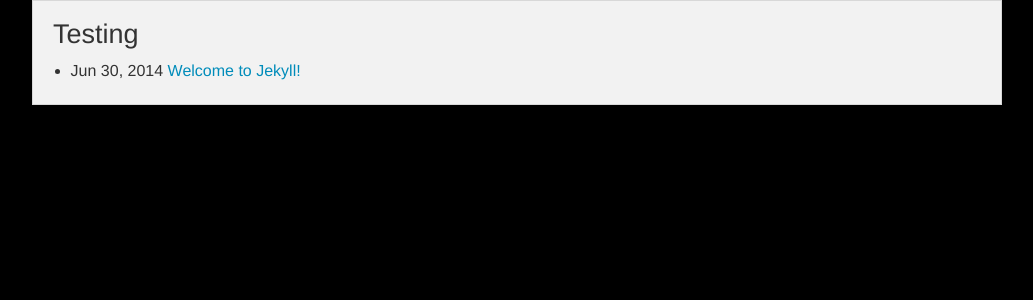
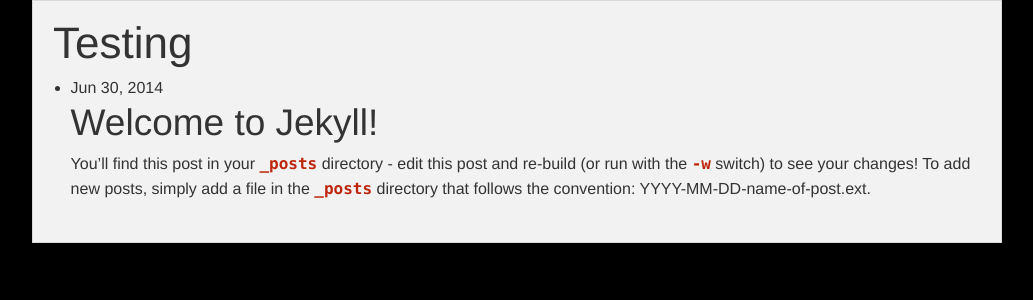
Before and after one commit to mikpou/mikpou.github.io, a Jekyll site: the page built from index.html, in a window 1280 px wide. Shown: the top 300 px of the page, without its empty margins (123-1156 px from the left). Built offline with Jekyll 4.4.1, drawn with Linux system fonts in a browser that asks for light colours.

Commit message:
Added post excerpt

```diff
--- a/index.html
+++ b/index.html
@@ -5,12 +5,13 @@
     <div class="row">
       <div class="large-12 columns">
         <div class="panel">
-          <h3>Testing</h3>
+          <h1>Testing</h1>
           <ul class="posts">
             {% for post in site.posts %}
               <li>
                 <span class="post-date">{{ post.date | date: "%b %-d, %Y" }}</span>
-                <a class="post-link" href="{{ post.url | prepend: site.baseurl }}">{{ post.title }}</a>
+                <a class="post-link" href="{{ post.url | prepend: site.baseurl }}"><h2>{{ post.title }}</h2></a>
+                <p class="post-excerpt">{{ post.excerpt | remove: '<p>' | remove: '</p>' }}</p>
                 <div class="post-content"></div>
               </li>
             {% endfor %}
--- a/js/app.js
+++ b/js/app.js
@@ -6,6 +6,7 @@
 	$("ul.posts li a.post-link").on('click', function(e) {
 		e.preventDefault();
 		var link = $(this).attr("href");
-		$(this).siblings(".post-content").load(link + " " + ".post");
+		$(this).siblings("p.post-excerpt").remove();
+		$(this).siblings(".post-content").load(link + " " + "article");
 	});
 });
```
